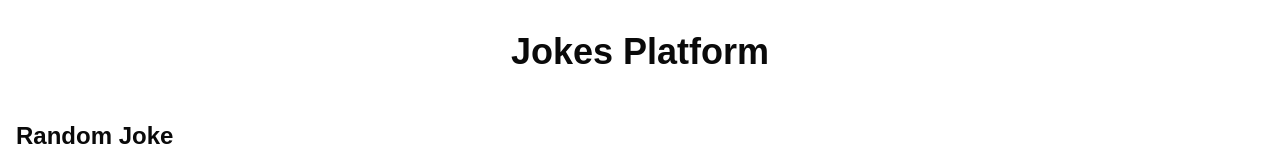
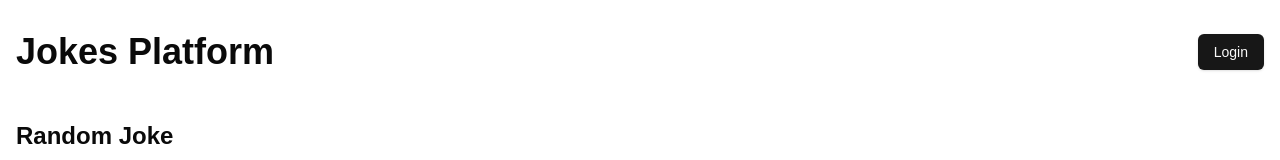
Before and after one commit to mahfoos/jokes-fe, a Next.js app: page / in a window 1280 px wide. Shown: the top 160 px of the page. Built offline with nearby package versions, Linux system fonts and the light colour scheme; no server answers.

Commit message:
added login btn

```diff
--- a/app/(protected)/dashboard/page.tsx
+++ b/app/(protected)/dashboard/page.tsx
@@ -3,12 +3,13 @@
 import { useEffect } from "react";
 import { useRouter } from "next/navigation";
 import { useAuth } from "@/providers/AuthProvider";
+import { User } from "@/lib/types";
 import { Button } from "@/components/ui/button";
 import { Card, CardContent, CardHeader, CardTitle } from "@/components/ui/card";
 import Link from "next/link";
 
 export default function Dashboard() {
-  const { user } = useAuth();
+  const { user } = useAuth() as { user: User | null };
   const router = useRouter();
 
   useEffect(() => {
--- a/app/page.tsx
+++ b/app/page.tsx
@@ -1,10 +1,24 @@
+"use client";
+import { useRouter } from "next/navigation";
 import { RandomJoke } from "@/components/RandomJoke";
 import { JokeSubmissionForm } from "@/components/JokeSubmissionForm";
+import { Button } from "@/components/ui/button"; // Assuming you have a reusable Button component
 
 export default function Home() {
+  const router = useRouter();
+
+  const handleLogin = () => {
+    router.push("/login");
+  };
+
   return (
     <main className="container mx-auto px-4 py-8">
-      <h1 className="text-4xl font-bold text-center mb-12">Jokes Platform</h1>
+      <header className="flex justify-between items-center mb-12">
+        <h1 className="text-4xl font-bold text-center">Jokes Platform</h1>
+        <Button onClick={handleLogin} className="ml-auto">
+          Login
+        </Button>
+      </header>
 
       <div className="grid gap-12">
         <section>
--- a/providers/AuthProvider.tsx
+++ b/providers/AuthProvider.tsx
@@ -4,8 +4,13 @@ import { createContext, useContext, useEffect, useState } from "react";
 import { useRouter } from "next/navigation";
 import { jwtDecode } from "jwt-decode";
 
+interface DecodedUser {
+  email: string;
+}
+
 interface AuthContextType {
-  user: unknown | null;
+  user: DecodedUser | null;
+  loading: boolean;
   login: (token: string) => void;
   logout: () => void;
 }
@@ -13,14 +18,15 @@ interface AuthContextType {
 const AuthContext = createContext<AuthContextType>({} as AuthContextType);
 
 export function AuthProvider({ children }: { children: React.ReactNode }) {
-  const [user, setUser] = useState<unknown | null>(null);
+  const [user, setUser] = useState<DecodedUser | null>(null);
+  const [loading, setLoading] = useState(true);
   const router = useRouter();
 
   useEffect(() => {
     const token = localStorage.getItem("token");
     if (token) {
       try {
-        const decoded = jwtDecode(token);
+        const decoded: DecodedUser = jwtDecode(token);
         setUser(decoded);
       } catch (error) {
         console.error("Invalid token:", error);
@@ -28,11 +34,12 @@ export function AuthProvider({ children }: { children: React.ReactNode }) {
         router.push("/login");
       }
     }
+    setLoading(false);
   }, []);
 
   const login = (token: string) => {
     localStorage.setItem("token", token);
-    const decoded = jwtDecode(token);
+    const decoded: DecodedUser = jwtDecode(token);
     setUser(decoded);
     router.push("/dashboard");
   };
@@ -44,8 +51,8 @@ export function AuthProvider({ children }: { children: React.ReactNode }) {
   };
 
   return (
-    <AuthContext.Provider value={{ user, login, logout }}>
-      {children}
+    <AuthContext.Provider value={{ user, loading, login, logout }}>
+      {!loading && children}
     </AuthContext.Provider>
   );
 }
```
